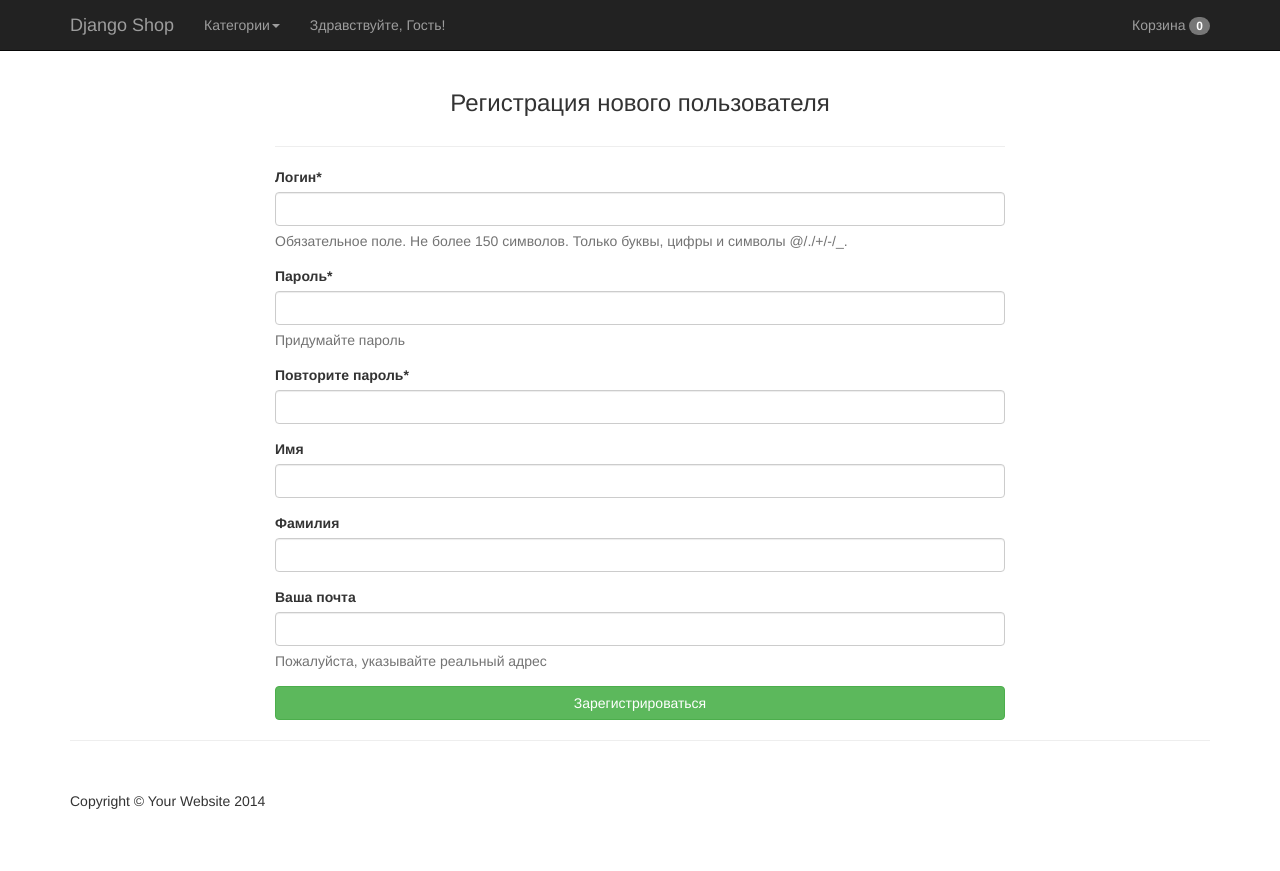
After one commit to freetoyer/djangoshop, a Django app: page /registration/ in a window 1280 px wide. The commit adds this page. Run offline with Django 3.2, Linux system fonts and the light colour scheme; some libraries are stand-ins or nearby versions.

Commit message:
registration

```diff
--- a/djangoshop/eshopapp/forms.py
+++ b/djangoshop/eshopapp/forms.py
@@ -1,27 +1,68 @@
 # -*- coding: utf-8 -*-
 from django import forms
 from django.utils import timezone
+from django.contrib.auth.models import User
+
+
+class RegistrationForm(forms.ModelForm):
+    password = forms.CharField(widget=forms.PasswordInput)
+    password_check = forms.CharField(widget=forms.PasswordInput)
+
+    class Meta:
+        model = User
+        fields = [
+            'username',
+            'password',
+            'password_check',
+            'first_name',
+            'last_name',
+            'email'
+        ]
+
+    def __init__(self, *args, **kwargs):
+        super(RegistrationForm, self).__init__(*args, **kwargs)
+        self.fields['username'].label = 'Логин'
+        self.fields['password'].label = 'Пароль'
+        self.fields['password'].help_text = 'Придумайте пароль'
+        self.fields['password_check'].label = 'Повторите пароль'
+        self.fields['first_name'].label = 'Имя'
+        self.fields['last_name'].label = 'Фамилия'
+        self.fields['email'].label = 'Ваша почта'
+        self.fields['email'].help_text = 'Пожалуйста, указывайте реальный адрес'
+
+    def clean(self):
+        username = self.cleaned_data['username']
+        password = self.cleaned_data['password']
+        password_check = self.cleaned_data['password_check']
+        email = self.cleaned_data['email']
+        if User.objects.filter(username=username).exists():
+            raise forms.ValidationError('Пользователь с таким логином уже зарегистрирован в системе')
+        if password != password_check:
+            raise forms.ValidationError('Ваши пароли не совпадают! Попробуйте снова!')
+        if User.objects.filter(email=email).exists():
+            raise forms.ValidationError('Пользователь с таким почтовым адресом уже зарегистрирован в системе')
+
 
 class OrderForm(forms.Form):
 
-	name = forms.CharField()
-	last_name = forms.CharField(required=False)
-	phone = forms.CharField()
-	buying_type = forms.ChoiceField(widget=forms.Select(), choices=([("self", "Самовывоз"),("delivery", "Доставка")]))
-	delivery_date = forms.DateField(widget=forms.SelectDateWidget(), initial=timezone.now())
-	address = forms.CharField(required=False)
-	comments = forms.CharField(widget=forms.Textarea, required=False)
+    name = forms.CharField()
+    last_name = forms.CharField(required=False)
+    phone = forms.CharField()
+    buying_type = forms.ChoiceField(widget=forms.Select(), choices=([("self", "Самовывоз"),("delivery", "Доставка")]))
+    delivery_date = forms.DateField(widget=forms.SelectDateWidget(), initial=timezone.now())
+    address = forms.CharField(required=False)
+    comments = forms.CharField(widget=forms.Textarea, required=False)
 
 
-	def __init__(self, *args, **kwargs):
-		super(OrderForm, self).__init__(*args, **kwargs)
-		self.fields['name'].label = 'Имя'
-		self.fields['last_name'].label = 'Фамилия'
-		self.fields['phone'].label = 'Контактный телефон'
-		self.fields['phone'].help_text = 'Пожалуйста, указывайте реальный номер телефона, по которому с Вами можно связаться'
-		self.fields['buying_type'].label = 'Способ получения'
-		self.fields['address'].label = 'Адрес доставки'
-		self.fields['address'].help_text = '*Обязательно указывайте город!'
-		self.fields['comments'].label = 'Комментарии к заказу'
-		self.fields['delivery_date'].label = 'Дата доставки'
-		self.fields['delivery_date'].help_text = 'Доставка производится на следущий день после оформления заказа. Менеджер с Вами предварительно свяжется!'
+    def __init__(self, *args, **kwargs):
+        super(OrderForm, self).__init__(*args, **kwargs)
+        self.fields['name'].label = 'Имя'
+        self.fields['last_name'].label = 'Фамилия'
+        self.fields['phone'].label = 'Контактный телефон'
+        self.fields['phone'].help_text = 'Пожалуйста, указывайте реальный номер телефона, по которому с Вами можно связаться'
+        self.fields['buying_type'].label = 'Способ получения'
+        self.fields['address'].label = 'Адрес доставки'
+        self.fields['address'].help_text = '*Обязательно указывайте город!'
+        self.fields['comments'].label = 'Комментарии к заказу'
+        self.fields['delivery_date'].label = 'Дата доставки'
+        self.fields['delivery_date'].help_text = 'Доставка производится на следущий день после оформления заказа. Менеджер с Вами предварительно свяжется!'
--- a/djangoshop/eshopapp/templates/base.html
+++ b/djangoshop/eshopapp/templates/base.html
@@ -52,7 +52,7 @@
 							{% for category in categories %}
 							<li><a href="{{ category.get_absolute_url }}">{{ category.name }}</a></li>
 							{% endfor %}
-					  </ul>
+     					</ul>
 					</li>
                     {% endif %}
                     {% if not request.user.is_authenticated %}
@@ -137,11 +137,9 @@
                             <div class="caption">
 								<h5 class="pull-right">{{ product.price }} руб.</h5>
 								<h6><strong><a href={{ product.get_absolute_url }}>{{ product }}</a></strong></h6>
-								<p>{{ product.description }}</p>
-
+                                <br>
 								{% if request.user.is_authenticated %}<p class='text-center'><a href='#' class='add_to_cart' data-slug='{{ product.slug }}'><button class='btn btn-danger'>Добавить в корзину</button></a></p>{% endif %}
-								<br><br>
-								{% if not request.user.is_authenticated %}<p class='text-center'>Заказывать товар могут только авторизированные пользователи. Пожалуйста, <a href='#'>войдите</a> или <a href='#'>зарегистрируйтесь</a></p>{% endif %}
+                                {% if not request.user.is_authenticated %}<p class='text-justify'>Заказывать товар могут только авторизированные пользователи. Пожалуйста, <a href='#'>войдите</a> или <a href='{% url 'registration' %}'>зарегистрируйтесь</a></p>{% endif %}
                             </div>
                         </div>
                     </div>
--- a/djangoshop/eshopapp/templates/category.html
+++ b/djangoshop/eshopapp/templates/category.html
@@ -11,7 +11,7 @@
 <p class='text-center'>Цена: <strong>{{ product.price }}</strong></p>
 {% if request.user.is_authenticated %}<p class='text-center'><a href='#' class='add_to_cart' data-slug='{{ product.slug }}'><button class='btn btn-danger'>Добавить в корзину</button></a></p>{% endif %}
 <br><br>
-{% if not request.user.is_authenticated %}<p class='text-center'>Заказывать товар могут только авторизированные пользователи. Пожалуйста, <a href='#'>войдите</a> или <a href='#'>зарегистрируйтесь</a></p>{% endif %}
+{% if not request.user.is_authenticated %}<p class='text-center'>Заказывать товар могут только авторизированные пользователи. Пожалуйста, <a href='#'>войдите</a> или <a href='{% url 'registration' %}'>зарегистрируйтесь</a></p>{% endif %}
 </div>
 {% endfor %}
 </div>
--- a/djangoshop/eshopapp/templates/product.html
+++ b/djangoshop/eshopapp/templates/product.html
@@ -13,7 +13,7 @@
 <p>Цена: <strong>{{ product.price }}</strong></p>
 {% if request.user.is_authenticated %}<a href='#' class='add_to_cart' data-slug='{{ product.slug }}'><button class='btn btn-danger'>Добавить в корзину</button></a>{% endif %}
 <br><br>
-{% if not request.user.is_authenticated %}<p class='text-center'>Заказывать товар могут только авторизированные пользователи. Пожалуйста, <a href='#'>войдите</a> или <a href='#'>зарегистрируйтесь</a></p>{% endif %}
+{% if not request.user.is_authenticated %}<p class='text-center'>Заказывать товар могут только авторизированные пользователи. Пожалуйста, <a href='#'>войдите</a> или <a href='{% url 'registration' %}'>зарегистрируйтесь</a></p>{% endif %}
 </div>
 <script src='{% static "js/jquery.js" %}'></script>
 <script>
--- /dev/null
+++ b/djangoshop/eshopapp/templates/registration.html
@@ -0,0 +1,14 @@
+{% extends 'base.html' %}
+{% load static %}
+{% load crispy_forms_tags %}
+{% block content%}
+<h3 class='text-center'>Регистрация нового пользователя</h3>
+<div class='col-sm-8 col-sm-offset-2'>
+<hr>
+<form action='' method="POST">
+	{% csrf_token %}
+	{{ form|crispy }}
+	<input type='submit' class='btn btn-success btn-block' value='Зарегистрироваться'>
+</form>
+</div>
+{% endblock content %}
--- a/djangoshop/eshopapp/urls.py
+++ b/djangoshop/eshopapp/urls.py
@@ -11,7 +11,8 @@ from eshopapp.views import (
         checkout_view,
         order_create_view,
         make_order_view,
-        account_view
+        account_view,
+        registration_view
         )
 
 urlpatterns = [
@@ -26,5 +27,6 @@ urlpatterns = [
     url(r'^make_order/$', make_order_view, name='make_order'),
     url(r'^thank_you/$', TemplateView.as_view(template_name='thank_you.html'), name='thank_you'),
     url(r'^account/$', account_view, name='account'),
+    url(r'^registration/$', registration_view, name='registration'),
     url(r'^$', base_view, name='base'),
 ]
--- a/djangoshop/eshopapp/views.py
+++ b/djangoshop/eshopapp/views.py
@@ -2,7 +2,7 @@ from django.shortcuts import render
 from eshopapp.models import Category, Product, CartItem, Cart, Order
 from django.core.urlresolvers import reverse
 from django.http import HttpResponseRedirect, JsonResponse
-from eshopapp.forms import OrderForm
+from eshopapp.forms import OrderForm, RegistrationForm
 
 
 def base_view(request):
@@ -220,3 +220,13 @@ def account_view(request):
         'order': order
     }
     return render(request, 'account.html', context)
+
+
+def registration_view(request):
+    form = RegistrationForm(request.POST or None)
+    if form.is_valid():
+        return HttpResponseRedirect(reverse('base'))
+    context = {
+        'form': form
+    }
+    return render(request, 'registration.html', context)
```
Also changed, not shown: djangoshop/db.sqlite3.
